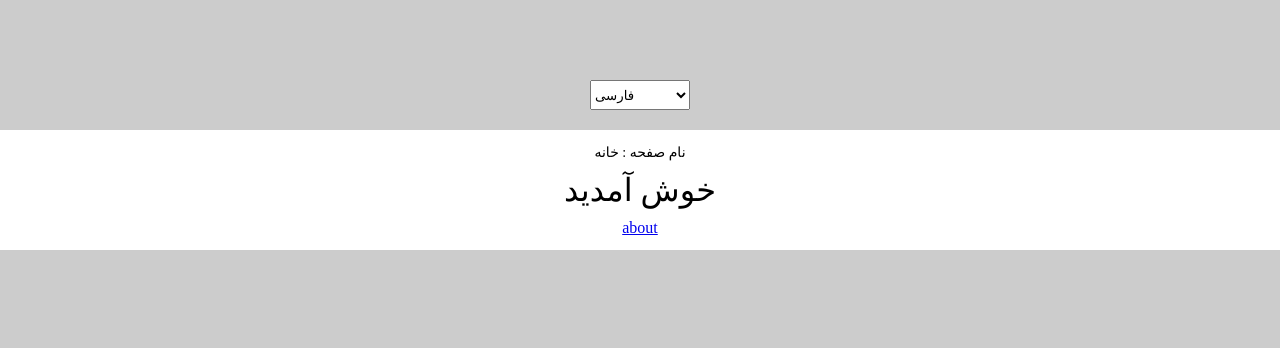
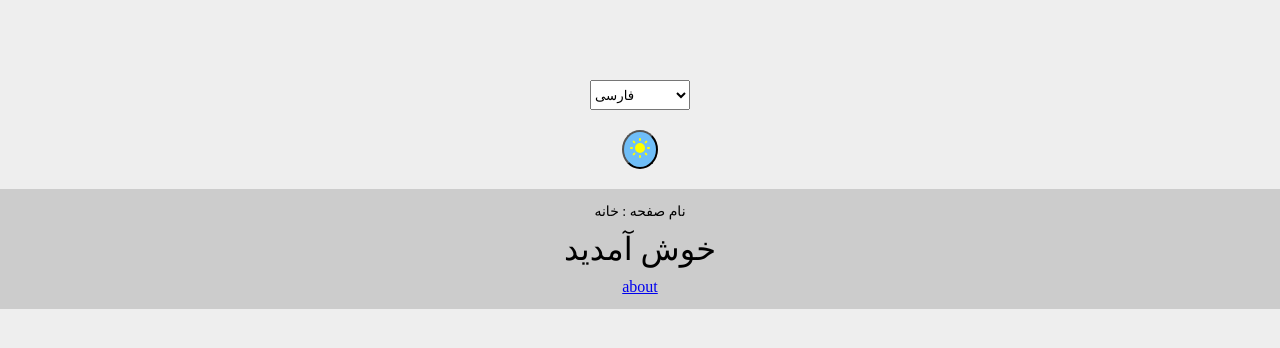
Before and after one commit to alithecodeguy/3features, a React (Create React App) app: page / in a window 1280 px wide. Shown: the top 348 px of the page. Built offline with nearby package versions, Linux system fonts and the light colour scheme.

Commit message:
Theme added

```diff
--- a/src/App.tsx
+++ b/src/App.tsx
@@ -1,14 +1,18 @@
+//component
 import Router from "./components/router/Router";
 import Route from "./components/router/Route";
 import Internationalization from "./components/internationalization/Internationalization";
-import PrimaryLayout from "./layout/PrimaryLayout";
-
 import About from "./pages/About";
 import Home from "./pages/Home";
+import Theme from "./components/theme/Theme";
+
+//layout
+import PrimaryLayout from "./layout/PrimaryLayout";
 
 export default function App() {
   return (
     <Internationalization>
+      <Theme>
         <PrimaryLayout>
           <Router>
             <Route path="/about">
@@ -19,6 +23,7 @@ export default function App() {
             </Route>
           </Router>
         </PrimaryLayout>
+      </Theme>
     </Internationalization>
   );
 }
--- /dev/null
+++ b/src/components/icons/Moon.js
@@ -0,0 +1,20 @@
+export default function Moon() {
+  return (
+    <svg
+      xmlns="http://www.w3.org/2000/svg"
+      width={24}
+      height={24}
+      fill="#fff"
+      viewBox="0 0 24 24"
+      stroke="currentColor"
+      strokeWidth={2}
+    >
+      <path
+        strokeLinecap="round"
+        strokeLinejoin="round"
+        stroke="#fff"
+        d="M20.354 15.354A9 9 0 018.646 3.646 9.003 9.003 0 0012 21a9.003 9.003 0 008.354-5.646z"
+      />
+    </svg>
+  );
+}
--- /dev/null
+++ b/src/components/icons/Sun.js
@@ -0,0 +1,22 @@
+import React from "react";
+
+export default function Sun() {
+  return (
+    <svg
+      xmlns="http://www.w3.org/2000/svg"
+      width={24}
+      height={24}
+      fill="#ffff00"
+      viewBox="0 0 24 24"
+      stroke="currentColor"
+      strokeWidth={2}
+    >
+      <path
+        strokeLinecap="round"
+        strokeLinejoin="round"
+        stroke="#ffff00"
+        d="M12 3v1m0 16v1m9-9h-1M4 12H3m15.364 6.364l-.707-.707M6.343 6.343l-.707-.707m12.728 0l-.707.707M6.343 17.657l-.707.707M16 12a4 4 0 11-8 0 4 4 0 018 0z"
+      />
+    </svg>
+  );
+}
--- /dev/null
+++ b/src/components/theme/Theme.tsx
@@ -0,0 +1,42 @@
+//library
+import { useState, ReactNode, useEffect } from "react";
+
+//context
+import ThemeContext from "../../contexts/ThemeContext";
+
+//type
+import { ThemeContextType } from "../../contexts/ThemeContext";
+
+type Props = {
+  children: ReactNode;
+};
+
+export default function Theme({ children }: Props) {
+  const [isDarkModeActive, setIsDarkModeActive] = useState<boolean>(false);
+
+  const setDarkTheme = () => {
+    localStorage.setItem("theme", "dark");
+    document.documentElement.setAttribute("data-theme", "dark");
+  };
+
+  const setLightTheme = () => {
+    localStorage.setItem("theme", "light");
+    document.documentElement.setAttribute("data-theme", "light");
+  };
+
+  useEffect(() => {
+    if (isDarkModeActive) {
+      setDarkTheme();
+    } else {
+      setLightTheme();
+    }
+  }, [isDarkModeActive]);
+
+  return (
+    <ThemeContext.Provider
+      value={{ isDarkModeActive, setIsDarkModeActive } as ThemeContextType}
+    >
+      {children}
+    </ThemeContext.Provider>
+  );
+}
--- /dev/null
+++ b/src/contexts/ThemeContext.tsx
@@ -0,0 +1,18 @@
+//library
+import { createContext, useContext } from "react";
+
+export type ThemeContextType = {
+  isDarkModeActive: boolean;
+  setIsDarkModeActive: (status: boolean) => void;
+};
+
+const ThemeContext = createContext<ThemeContextType>({
+  isDarkModeActive: false,
+  setIsDarkModeActive: (status: boolean) => {},
+});
+
+export function useThemeContext() {
+  return useContext(ThemeContext);
+}
+
+export default ThemeContext;
--- a/src/index.css
+++ b/src/index.css
@@ -4,3 +4,15 @@
   /* box-sizing: border-box; */
   outline: none;
 }
+
+:root {
+  --background-color: #eee;
+}
+
+[data-theme="dark"] {
+  --background-color: #333;
+}
+
+body {
+  background-color: var(--background-color);
+}
--- a/src/layout/PrimaryLayout.module.css
+++ b/src/layout/PrimaryLayout.module.css
@@ -4,7 +4,6 @@
   align-items: center;
   padding-top: 80px;
   gap: 20px;
-  background-color: #ccc;
   min-height: 100vh;
   overflow: hidden;
 }
@@ -17,7 +16,7 @@
 .card {
   width: 100vw;
   height: 100px;
-  background-color: #fff;
+  background-color: #ccc;
   display: flex;
   justify-content: center;
   align-items: center;
--- a/src/layout/PrimaryLayout.tsx
+++ b/src/layout/PrimaryLayout.tsx
@@ -3,6 +3,11 @@ import { ReactNode } from "react";
 
 //hook
 import { useInternationalizationContext } from "../contexts/InternationalizationContext";
+import { useThemeContext } from "../contexts/ThemeContext";
+
+//icons
+import Sun from "../components/icons/Sun";
+import Moon from "../components/icons/Moon";
 
 //style
 import style from "./PrimaryLayout.module.css";
@@ -24,6 +29,7 @@ const langsList = [
 
 function PrimaryLayout({ children }: Props) {
   const { lang, setLang } = useInternationalizationContext();
+  const { isDarkModeActive, setIsDarkModeActive } = useThemeContext();
   return (
     <main className={style.main}>
       <select
@@ -37,6 +43,17 @@ function PrimaryLayout({ children }: Props) {
           </option>
         ))}
       </select>
+      <button
+        onClick={() => setIsDarkModeActive(!isDarkModeActive)}
+        style={{
+          borderRadius: "50%",
+          padding: 4,
+          cursor: "pointer",
+          backgroundColor: isDarkModeActive ? "#000" : "rgb(111,190,248)",
+        }}
+      >
+        {isDarkModeActive ? <Moon /> : <Sun />}
+      </button>
       <div className={style.card}>{children}</div>
     </main>
   );
```
Also changed, not shown: public/logo192.png (deleted), public/logo512.png (deleted), public/manifest.json. Lines whose indentation alone changed are shown as unchanged.
